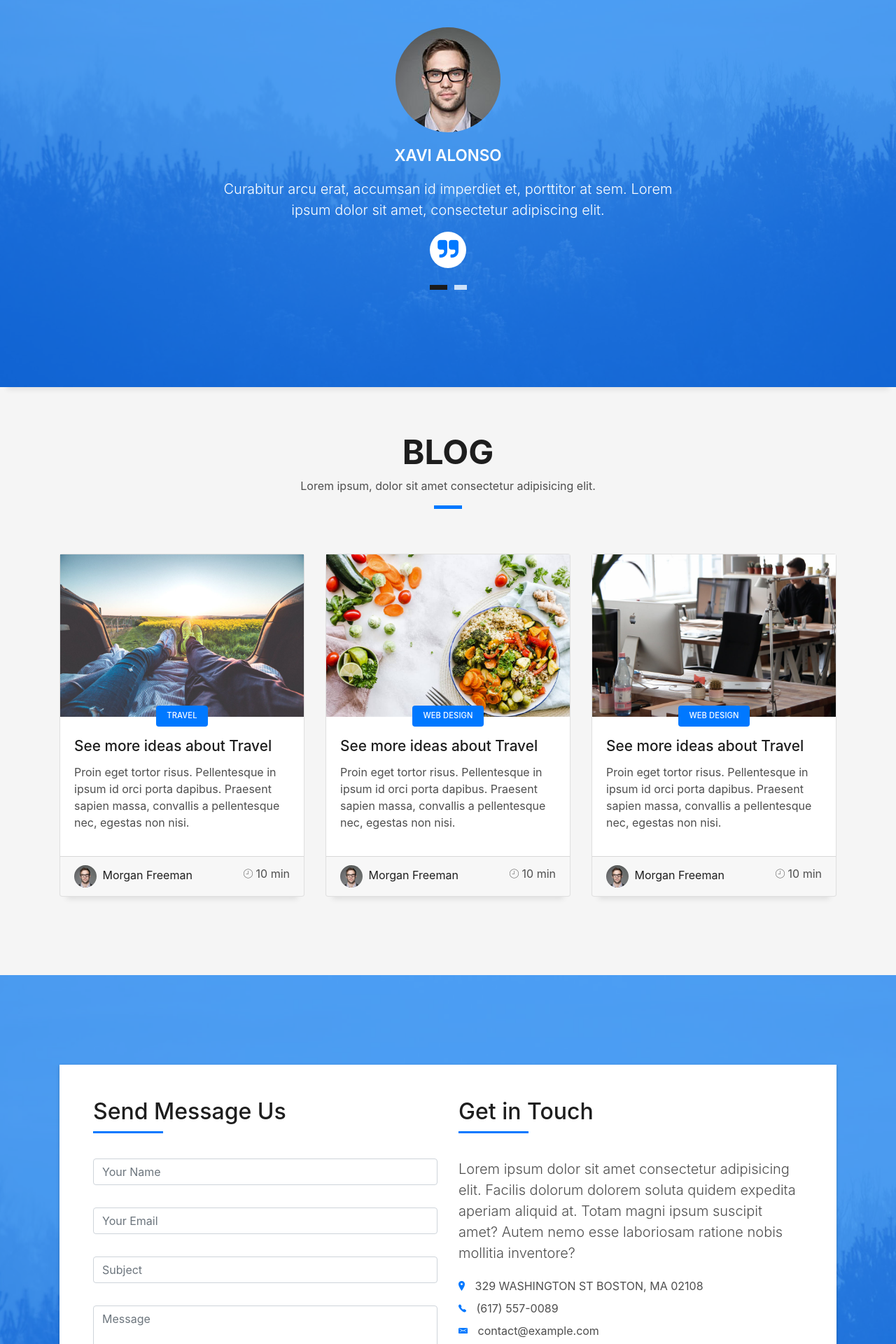
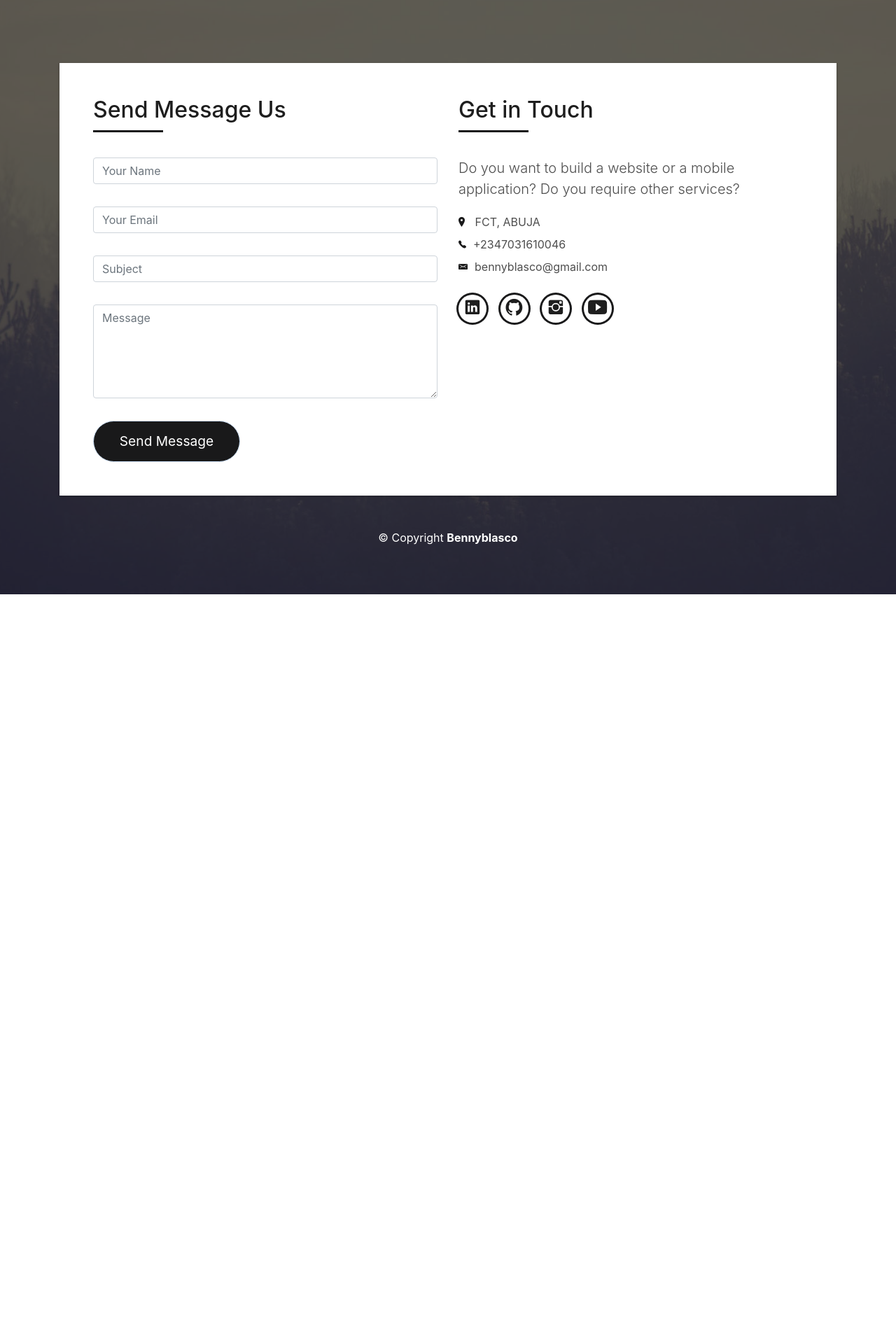
Before and after one commit to binemugha/TechPortfolio, a PHP site: page / in a window 1280 px wide. Shown: the part 4120-6040 px from the top of the page at 70% size. After the commit the page ends 4969 px from the top, so only its background shows below. Run offline with PHP 8.4, Linux system fonts and the light colour scheme; some web fonts are replaced.

Commit message:
Contact form

```diff
--- a/css/style.css
+++ b/css/style.css
@@ -90,7 +90,7 @@ a:hover {
 }
 
 .overlay-mf {
-  background-color: #0078ff;
+  background-color: #19191a;
 }
 
 .overlay-mf {
@@ -160,7 +160,7 @@ a:hover {
 .line-mf {
   width: 40px;
   height: 5px;
-  background-color: #0078ff;
+  background-color: #19191a;
   margin: 0 auto;
 }
 
@@ -179,7 +179,7 @@ a:hover {
   content: '';
   position: absolute;
   height: 3px;
-  background-color: #0078ff;
+  background-color: #19191a;
   width: 100px;
   bottom: -12px;
 }
@@ -216,12 +216,12 @@ a:hover {
   border-radius: 50%;
   line-height: 1.4;
   margin: 0 15px 0 0;
-  box-shadow: 0 0 0 3px #0078ff;
+  box-shadow: 0 0 0 3px #19191a;
   transition: all 500ms ease;
 }
 
 .socials .ico-circle:hover {
-  background-color: #0078ff;
+  background-color: #19191a;
   color: #fff;
   box-shadow: 0 0 0 3px #cde1f8;
   transition: all 500ms ease;
@@ -246,7 +246,7 @@ a:hover {
 }
 
 .list-ico span {
-  color: #0078ff;
+  color: #19191a;
   margin-right: 10px;
 }
 
@@ -260,7 +260,7 @@ a:hover {
   line-height: 1.55;
   margin: 0 auto;
   text-align: center;
-  box-shadow: 0 0 0 10px #0078ff;
+  box-shadow: 0 0 0 10px #19191a;
   display: block;
 }
 
@@ -852,7 +852,7 @@ a:hover {
 
 .testimonial-box .comit {
   font-size: 2rem;
-  color: #0078ff;
+  color: #19191a;
   background-color: #fff;
   width: 52px;
   height: 52px;
@@ -885,7 +885,7 @@ a:hover {
   color: #fff;
   padding: 0 15px 5px;
   overflow: hidden;
-  background-color: #0078ff;
+  background-color: #19191a;
   border-radius: 4px;
 }
 
@@ -1156,7 +1156,7 @@ footer .credits a {
 }
 
 .button-a {
-  background-color: #0078ff;
+  background-color: #19191a;
   color: #fff;
   border-color: #cde1f8;
 }
--- a/index.html
+++ b/index.html
@@ -59,9 +54,7 @@
             <a class="nav-link js-scroll" href="#work">Work</a>
           </li>
           <li class="nav-item">
-            <a class="nav-link js-scroll" href="#blog">Blog</a>
-          </li>
-          <li class="nav-item">
+
             <a class="nav-link js-scroll" href="#contact">Contact</a>
           </li>
         </ul>
@@ -96,20 +89,20 @@
                 <div class="row">
                   <div class="col-sm-6 col-md-5">
                     <div class="about-img">
-                      <img src="img/testimonial-2.jpg" class="img-fluid rounded b-shadow-a" alt="">
+                      <img src="img/testimonial-2.jpg" width="150" height="150" class="img-fluid rounded b-shadow-a" alt="Benjamin's Pictures">
                     </div>
                   </div>
                   <div class="col-sm-6 col-md-7">
                     <div class="about-info">
-                      <p><span class="title-s">Name: </span> <span>Morgan Freeman</span></p>
-                      <p><span class="title-s">Profile: </span> <span>full stack developer</span></p>
-                      <p><span class="title-s">Email: </span> <span>contact@example.com</span></p>
-                      <p><span class="title-s">Phone: </span> <span>(617) 557-0089</span></p>
+                      <p><span class="title-s">Name: </span> <span>Benjamin Inemugha</span></p>
+                      <p><span class="title-s">Profile: </span> <span>Full stack developer</span></p>
+                      <p><span class="title-s">Email: </span> <span><a href="mailto:bennyblasco@gmail.com">bennyblasco@gmail.com</a></span></p>
+                      <p><span class="title-s">Phone: </span> <span><a href="tel:+2347031610046">+2347031610046</a></span></p>
                     </div>
                   </div>
                 </div>
                 <div class="skill-mf">
-                  <p class="title-s">Skill</p>
+                  <p class="title-s">Developer Skills</p>
                   <span>HTML</span> <span class="pull-right">85%</span>
                   <div class="progress">
                     <div class="progress-bar" role="progressbar" style="width: 85%;" aria-valuenow="85" aria-valuemin="0"
@@ -140,20 +138,15 @@
                     </h5>
                   </div>
                   <p class="lead">
-                    Curabitur non nulla sit amet nisl tempus convallis quis ac lectus. Curabitur arcu erat, accumsan id
-                    imperdiet et, porttitor
-                    at sem. Praesent sapien massa, convallis a pellentesque nec, egestas non nisi. Nulla
-                    porttitor accumsan tincidunt.
+                    A recent graduate in MEng Electrical and Electronics Engineering from the University of Birmingham
+                    who is currently seeking employment in technology and Engineering sector to apply the knowledge and skills gained over the years of study.
+                    I am highly motivated to do work and very enthusiastic to learn and grow in useful skills.
+                    Works and impacts well in a team.
                   </p>
                   <p class="lead">
-                    Mauris blandit aliquet elit, eget tincidunt nibh pulvinar a. Vivamus suscipit tortor eget felis
-                    porttitor volutpat. Vestibulum
-                    ac diam sit amet quam vehicula elementum sed sit amet dui. porttitor at sem.
-                  </p>
-                  <p class="lead">
-                    Nulla porttitor accumsan tincidunt. Quisque velit nisi, pretium ut lacinia in, elementum id enim.
-                    Nulla porttitor accumsan
-                    tincidunt. Mauris blandit aliquet elit, eget tincidunt nibh pulvinar a.
+                    I have taken up projects in different areas such as iOS development, Web Development, Graphics Designing, Photography.
+                    The combination of all the projects have enabled me with a sense of great design and development skills.
+                    I am open to work remotely as well as part time jobs. I am very flexible to fit into other areas of Software Development.
                   </p>
                 </div>
               </div>
@@ -174,7 +167,7 @@
               Services
             </h3>
             <p class="subtitle-a">
-              Lorem ipsum, dolor sit amet consectetur adipisicing elit.
+              The different areas of services offered
             </p>
             <div class="line-mf"></div>
           </div>
@@ -189,9 +182,9 @@
             <div class="service-content">
               <h2 class="s-title">Web Design</h2>
               <p class="s-description text-center">
-                Lorem ipsum dolor sit amet consectetur adipisicing elit. Magni adipisci eaque autem fugiat! Quia,
-                provident vitae! Magni
-                tempora perferendis eum non provident.
+                Using design tools to design logos and vector diagrams to produce high quality web designs.
+                Including Adobe design packages like Photoshop.
+
               </p>
             </div>
           </div>
@@ -204,9 +197,8 @@
             <div class="service-content">
               <h2 class="s-title">Web Development</h2>
               <p class="s-description text-center">
-                Lorem ipsum dolor sit amet consectetur adipisicing elit. Magni adipisci eaque autem fugiat! Quia,
-                provident vitae! Magni
-                tempora perferendis eum non provident.
+                Building websites with HTML, CSS and Javascript.
+                Building web applications using Laravel framework with PHP and ASP.NET core with C#.
               </p>
             </div>
           </div>
@@ -219,9 +211,8 @@
             <div class="service-content">
               <h2 class="s-title">Photography</h2>
               <p class="s-description text-center">
-                Lorem ipsum dolor sit amet consectetur adipisicing elit. Magni adipisci eaque autem fugiat! Quia,
-                provident vitae! Magni
-                tempora perferendis eum non provident.
+                Producing high quality images with great background for web development.
+                Good Decisions in colour and style while passing a message to a viewer.
               </p>
             </div>
           </div>
@@ -234,9 +225,8 @@
             <div class="service-content">
               <h2 class="s-title">Responsive Design</h2>
               <p class="s-description text-center">
-                Lorem ipsum dolor sit amet consectetur adipisicing elit. Magni adipisci eaque autem fugiat! Quia,
-                provident vitae! Magni
-                tempora perferendis eum non provident.
+                Animations and transitions to make the websites responsive.
+                Utilising bootstrap css template to enhance the development of the front-end of websites built.
               </p>
             </div>
           </div>
@@ -249,9 +239,8 @@
             <div class="service-content">
               <h2 class="s-title">Graphic Design</h2>
               <p class="s-description text-center">
-                Lorem ipsum dolor sit amet consectetur adipisicing elit. Magni adipisci eaque autem fugiat! Quia,
-                provident vitae! Magni
-                tempora perferendis eum non provident.
+                Using Adobe design packages such as Photoshop and Illustrator to make great graphics designs.
+                Design logos and vector graphic images with Canva.
               </p>
             </div>
           </div>
@@ -262,11 +251,10 @@
               <span class="ico-circle"><i class="ion-stats-bars"></i></span>
             </div>
             <div class="service-content">
-              <h2 class="s-title">Marketing Services</h2>
+              <h2 class="s-title">Analytics</h2>
               <p class="s-description text-center">
-                Lorem ipsum dolor sit amet consectetur adipisicing elit. Magni adipisci eaque autem fugiat! Quia,
-                provident vitae! Magni
-                tempora perferendis eum non provident.
+                Analysing data from the internet and any document to give detailed information.
+                Producing data in different forms to show useful and quick information.
               </p>
             </div>
           </div>
@@ -338,7 +326,7 @@
               Portfolio
             </h3>
             <p class="subtitle-a">
-              Lorem ipsum, dolor sit amet consectetur adipisicing elit.
+              Previous works and projects to completed.
             </p>
             <div class="line-mf"></div>
           </div>
@@ -347,16 +335,16 @@
       <div class="row">
         <div class="col-md-4">
           <div class="work-box">
-            <a href="img/work-1.jpg" data-lightbox="gallery-mf">
+            <!--<a href="img/work-1.jpg" data-lightbox="gallery-mf">-->
               <div class="work-img">
                 <img src="img/work-1.jpg" alt="" class="img-fluid">
               </div>
               <div class="work-content">
                 <div class="row">
                   <div class="col-sm-8">
-                    <h2 class="w-title">Lorem impsum dolor</h2>
+                    <h2 class="w-title"> <a href="https://bennyblasco.github.io/Vala-Films/" target="_blank">Vala Films</a></h2>
                     <div class="w-more">
-                      <span class="w-ctegory">Web Design</span> / <span class="w-date">18 Sep. 2018</span>
+                      <span class="w-ctegory">Website</span> / <span class="w-date">9 Nov. 2020</span>
                     </div>
                   </div>
                   <div class="col-sm-4">
@@ -495,159 +483,6 @@
   </section>
   <!--/ Section Portfolio End /-->
 
-  <!--/ Section Testimonials Star /-->
-  <div class="testimonials paralax-mf bg-image" style="background-image: url(img/overlay-bg.jpg)">
-    <div class="overlay-mf"></div>
-    <div class="container">
-      <div class="row">
-        <div class="col-md-12">
-          <div id="testimonial-mf" class="owl-carousel owl-theme">
-            <div class="testimonial-box">
-              <div class="author-test">
-                <img src="img/testimonial-2.jpg" alt="" class="rounded-circle b-shadow-a">
-                <span class="author">Xavi Alonso</span>
-              </div>
-              <div class="content-test">
-                <p class="description lead">
-                  Curabitur arcu erat, accumsan id imperdiet et, porttitor at sem. Lorem ipsum dolor sit amet,
-                  consectetur adipiscing elit.
-                </p>
-                <span class="comit"><i class="fa fa-quote-right"></i></span>
-              </div>
-            </div>
-            <div class="testimonial-box">
-              <div class="author-test">
-                <img src="img/testimonial-4.jpg" alt="" class="rounded-circle b-shadow-a">
-                <span class="author">Marta Socrate</span>
-              </div>
-              <div class="content-test">
-                <p class="description lead">
-                  Curabitur arcu erat, accumsan id imperdiet et, porttitor at sem. Lorem ipsum dolor sit amet,
-                  consectetur adipiscing elit.
-                </p>
-                <span class="comit"><i class="fa fa-quote-right"></i></span>
-              </div>
-            </div>
-          </div>
-        </div>
-      </div>
-    </div>
-  </div>
-
-  <!--/ Section Blog Star /-->
-  <section id="blog" class="blog-mf sect-pt4 route">
-    <div class="container">
-      <div class="row">
-        <div class="col-sm-12">
-          <div class="title-box text-center">
-            <h3 class="title-a">
-              Blog
-            </h3>
-            <p class="subtitle-a">
-              Lorem ipsum, dolor sit amet consectetur adipisicing elit.
-            </p>
-            <div class="line-mf"></div>
-          </div>
-        </div>
-      </div>
-      <div class="row">
-        <div class="col-md-4">
-          <div class="card card-blog">
-            <div class="card-img">
-              <a href="blog-single.html"><img src="img/post-1.jpg" alt="" class="img-fluid"></a>
-            </div>
-            <div class="card-body">
-              <div class="card-category-box">
-                <div class="card-category">
-                  <h6 class="category">Travel</h6>
-                </div>
-              </div>
-              <h3 class="card-title"><a href="blog-single.html">See more ideas about Travel</a></h3>
-              <p class="card-description">
-                Proin eget tortor risus. Pellentesque in ipsum id orci porta dapibus. Praesent sapien massa, convallis
-                a pellentesque nec,
-                egestas non nisi.
-              </p>
-            </div>
-            <div class="card-footer">
-              <div class="post-author">
-                <a href="#">
-                  <img src="img/testimonial-2.jpg" alt="" class="avatar rounded-circle">
-                  <span class="author">Morgan Freeman</span>
-                </a>
-              </div>
-              <div class="post-date">
-                <span class="ion-ios-clock-outline"></span> 10 min
-              </div>
-            </div>
-          </div>
-        </div>
-        <div class="col-md-4">
-          <div class="card card-blog">
-            <div class="card-img">
-              <a href="blog-single.html"><img src="img/post-2.jpg" alt="" class="img-fluid"></a>
-            </div>
-            <div class="card-body">
-              <div class="card-category-box">
-                <div class="card-category">
-                  <h6 class="category">Web Design</h6>
-                </div>
-              </div>
-              <h3 class="card-title"><a href="blog-single.html">See more ideas about Travel</a></h3>
-              <p class="card-description">
-                Proin eget tortor risus. Pellentesque in ipsum id orci porta dapibus. Praesent sapien massa, convallis
-                a pellentesque nec,
-                egestas non nisi.
-              </p>
-            </div>
-            <div class="card-footer">
-              <div class="post-author">
-                <a href="#">
-                  <img src="img/testimonial-2.jpg" alt="" class="avatar rounded-circle">
-                  <span class="author">Morgan Freeman</span>
-                </a>
-              </div>
-              <div class="post-date">
-                <span class="ion-ios-clock-outline"></span> 10 min
-              </div>
-            </div>
-          </div>
-        </div>
-        <div class="col-md-4">
-          <div class="card card-blog">
-            <div class="card-img">
-              <a href="blog-single.html"><img src="img/post-3.jpg" alt="" class="img-fluid"></a>
-            </div>
-            <div class="card-body">
-              <div class="card-category-box">
-                <div class="card-category">
-                  <h6 class="category">Web Design</h6>
-                </div>
-              </div>
-              <h3 class="card-title"><a href="blog-single.html">See more ideas about Travel</a></h3>
-              <p class="card-description">
-                Proin eget tortor risus. Pellentesque in ipsum id orci porta dapibus. Praesent sapien massa, convallis
-                a pellentesque nec,
-                egestas non nisi.
-              </p>
-            </div>
-            <div class="card-footer">
-              <div class="post-author">
-                <a href="#">
-                  <img src="img/testimonial-2.jpg" alt="" class="avatar rounded-circle">
-                  <span class="author">Morgan Freeman</span>
-                </a>
-              </div>
-              <div class="post-date">
-                <span class="ion-ios-clock-outline"></span> 10 min
-              </div>
-            </div>
-          </div>
-        </div>
-      </div>
-    </div>
-  </section>
-  <!--/ Section Blog End /-->
 
   <!--/ Section Contact-Footer Star /-->
   <section class="paralax-mf footer-paralax bg-image sect-mt4 route" style="background-image: url(img/overlay-bg.jpg)">
@@ -708,23 +543,20 @@
                   </div>
                   <div class="more-info">
                     <p class="lead">
-                      Lorem ipsum dolor sit amet consectetur adipisicing elit. Facilis dolorum dolorem soluta quidem
-                      expedita aperiam aliquid at.
-                      Totam magni ipsum suscipit amet? Autem nemo esse laboriosam ratione nobis
-                      mollitia inventore?
+                      Do you want to build a website or a mobile application? Do you require other services?
                     </p>
                     <ul class="list-ico">
-                      <li><span class="ion-ios-location"></span> 329 WASHINGTON ST BOSTON, MA 02108</li>
-                      <li><span class="ion-ios-telephone"></span> (617) 557-0089</li>
-                      <li><span class="ion-email"></span> contact@example.com</li>
+                      <li><span class="ion-ios-location"></span> FCT, ABUJA</li>
+                      <li><span class="ion-ios-telephone"></span>+2347031610046</li>
+                      <li><span class="ion-email"></span>bennyblasco@gmail.com</li>
                     </ul>
                   </div>
                   <div class="socials">
                     <ul>
-                      <li><a href=""><span class="ico-circle"><i class="ion-social-facebook"></i></span></a></li>
-                      <li><a href=""><span class="ico-circle"><i class="ion-social-instagram"></i></span></a></li>
-                      <li><a href=""><span class="ico-circle"><i class="ion-social-twitter"></i></span></a></li>
-                      <li><a href=""><span class="ico-circle"><i class="ion-social-pinterest"></i></span></a></li>
+                      <li><a href="https://www.linkedin.com/in/benjamin-inemugha/"target="_blank"><span class="ico-circle"><i class="ion-social-linkedin"></i></span></a></li>
+                      <li><a href="https://github.com/bennyblasco"target="_blank"><span class="ico-circle"><i class="ion-social-github"></i></span></a></li>
+                      <li><a href="https://www.instagram.com/bennyblasco/"target="_blank"><span class="ico-circle"><i class="ion-social-instagram"></i></span></a></li>
+                      <li><a href="https://www.youtube.com/channel/UCbbpT6RPAOoQQrfLYovEXqg"target="_blank"><span class="ico-circle"><i class="ion-social-youtube"></i></span></a></li>
                     </ul>
                   </div>
                 </div>
@@ -739,16 +571,7 @@
         <div class="row">
           <div class="col-sm-12">
             <div class="copyright-box">
-              <p class="copyright">&copy; Copyright <strong>DevFolio</strong>. All Rights Reserved</p>
-              <div class="credits">
-                <!--
-                  All the links in the footer should remain intact.
-                  You can delete the links only if you purchased the pro version.
-                  Licensing information: https://bootstrapmade.com/license/
-                  Purchase the pro version with working PHP/AJAX contact form: https://bootstrapmade.com/buy/?theme=DevFolio
-                -->
-                Designed by <a href="https://bootstrapmade.com/">BootstrapMade</a>
-              </div>
+              <p class="copyright">&copy; Copyright <strong>Bennyblasco</strong></p>
             </div>
           </div>
         </div>
```
Also changed, not shown: other parts of css/style.css (+29 -29 lines), other parts of index.html (+18 -18 lines), contactform/contactform.php (added, +28 -0 lines), css/style-red.css (+0 -11 lines), img/B0A92F31-8530-49C6-894D-9B829EBBA03A.jpg (added), img/intro-bg.jpg, img/testimonial-2.jpg, img/work-1.jpg, 3 other files.
